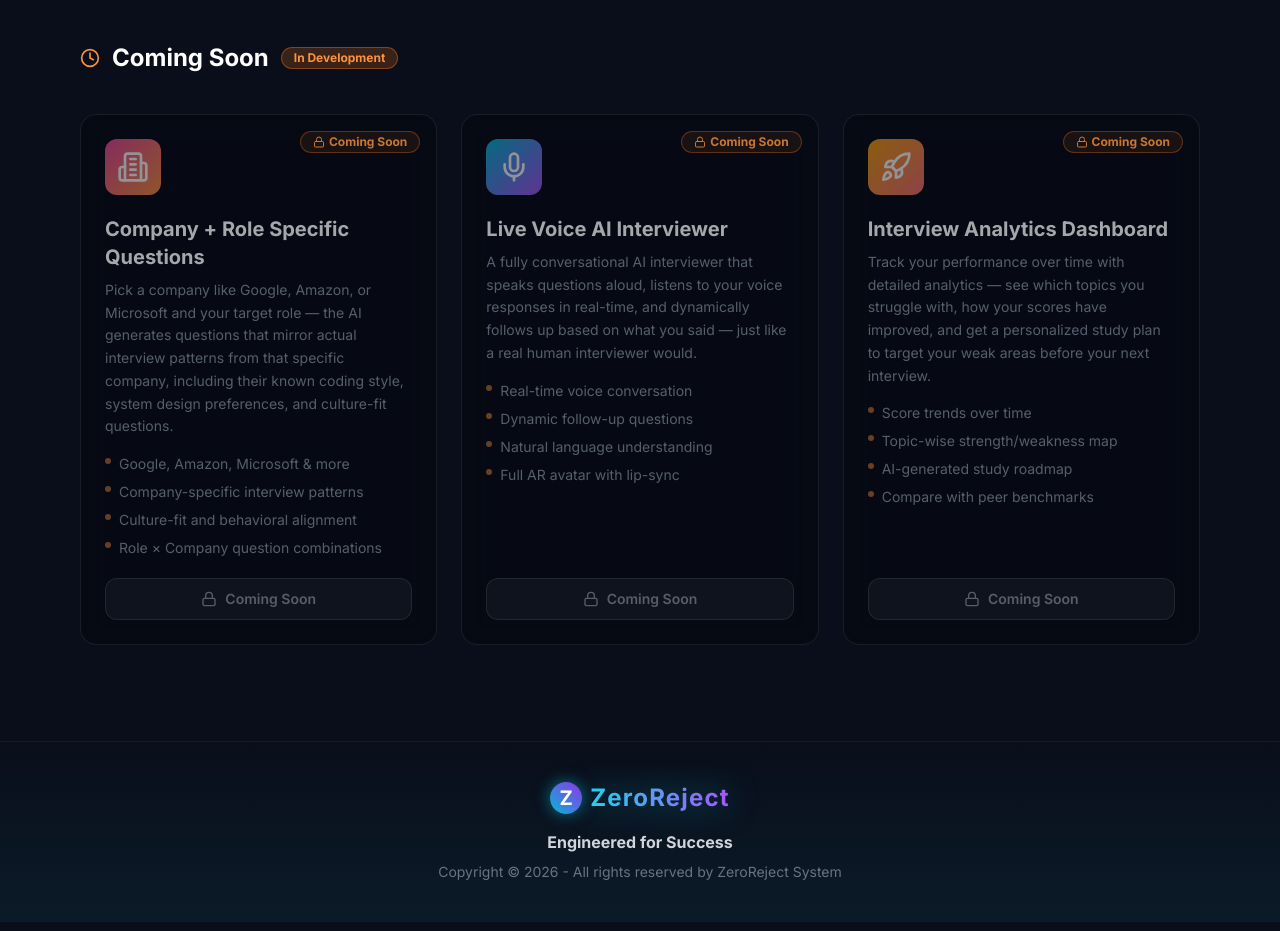
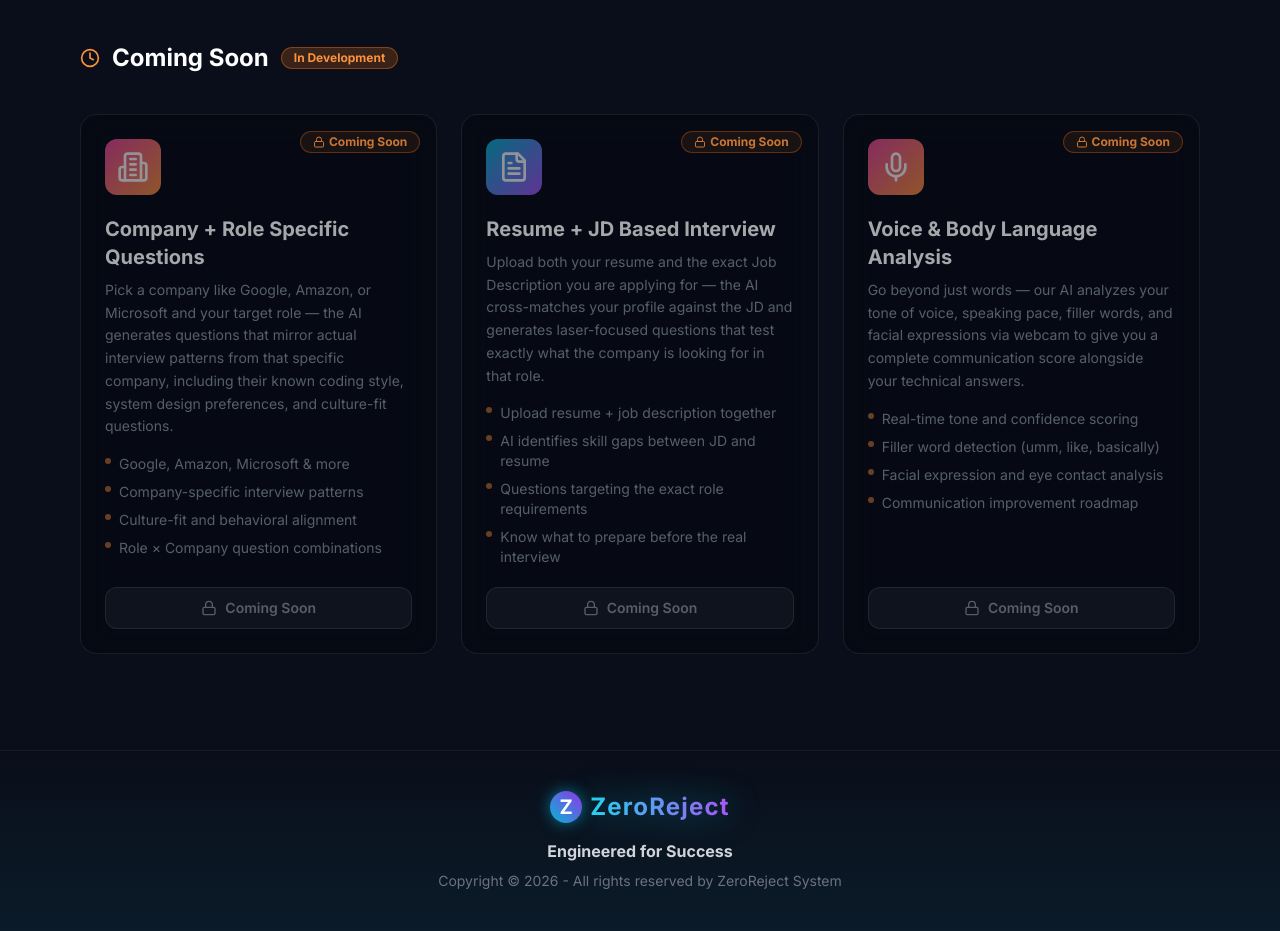
Before and after one commit to Lakshya1726/ZeroReject, a Next.js app: page /features in a window 1280 px wide. Shown: the part 960-1891 px from the top of the page. Built offline with nearby package versions, Linux system fonts and the light colour scheme; no server answers.

Commit message:
Update coming soon: Resume+JD Interviews & Voice Body Language Analysis

```diff
--- a/app/features/page.jsx
+++ b/app/features/page.jsx
@@ -11,7 +11,6 @@
   Star,
   Building2,
   GraduationCap,
-  Rocket,
   Lock,
 } from "lucide-react";
 
@@ -90,30 +89,30 @@
     gradient: "from-pink-500 to-orange-400",
   },
   {
-    icon: <Mic className="w-8 h-8" />,
-    title: "Live Voice AI Interviewer",
+    icon: <FileText className="w-8 h-8" />,
+    title: "Resume + JD Based Interview",
     description:
-      "A fully conversational AI interviewer that speaks questions aloud, listens to your voice responses in real-time, and dynamically follows up based on what you said — just like a real human interviewer would.",
+      "Upload both your resume and the exact Job Description you are applying for — the AI cross-matches your profile against the JD and generates laser-focused questions that test exactly what the company is looking for in that role.",
     points: [
-      "Real-time voice conversation",
-      "Dynamic follow-up questions",
-      "Natural language understanding",
-      "Full AR avatar with lip-sync",
+      "Upload resume + job description together",
+      "AI identifies skill gaps between JD and resume",
+      "Questions targeting the exact role requirements",
+      "Know what to prepare before the real interview",
     ],
     gradient: "from-cyan-500 to-purple-500",
   },
   {
-    icon: <Rocket className="w-8 h-8" />,
-    title: "Interview Analytics Dashboard",
+    icon: <Mic className="w-8 h-8" />,
+    title: "Voice & Body Language Analysis",
     description:
-      "Track your performance over time with detailed analytics — see which topics you struggle with, how your scores have improved, and get a personalized study plan to target your weak areas before your next interview.",
+      "Go beyond just words — our AI analyzes your tone of voice, speaking pace, filler words, and facial expressions via webcam to give you a complete communication score alongside your technical answers.",
     points: [
-      "Score trends over time",
-      "Topic-wise strength/weakness map",
-      "AI-generated study roadmap",
-      "Compare with peer benchmarks",
+      "Real-time tone and confidence scoring",
+      "Filler word detection (umm, like, basically)",
+      "Facial expression and eye contact analysis",
+      "Communication improvement roadmap",
     ],
-    gradient: "from-amber-500 to-red-400",
+    gradient: "from-pink-500 to-orange-400",
   },
 ];
 
```
